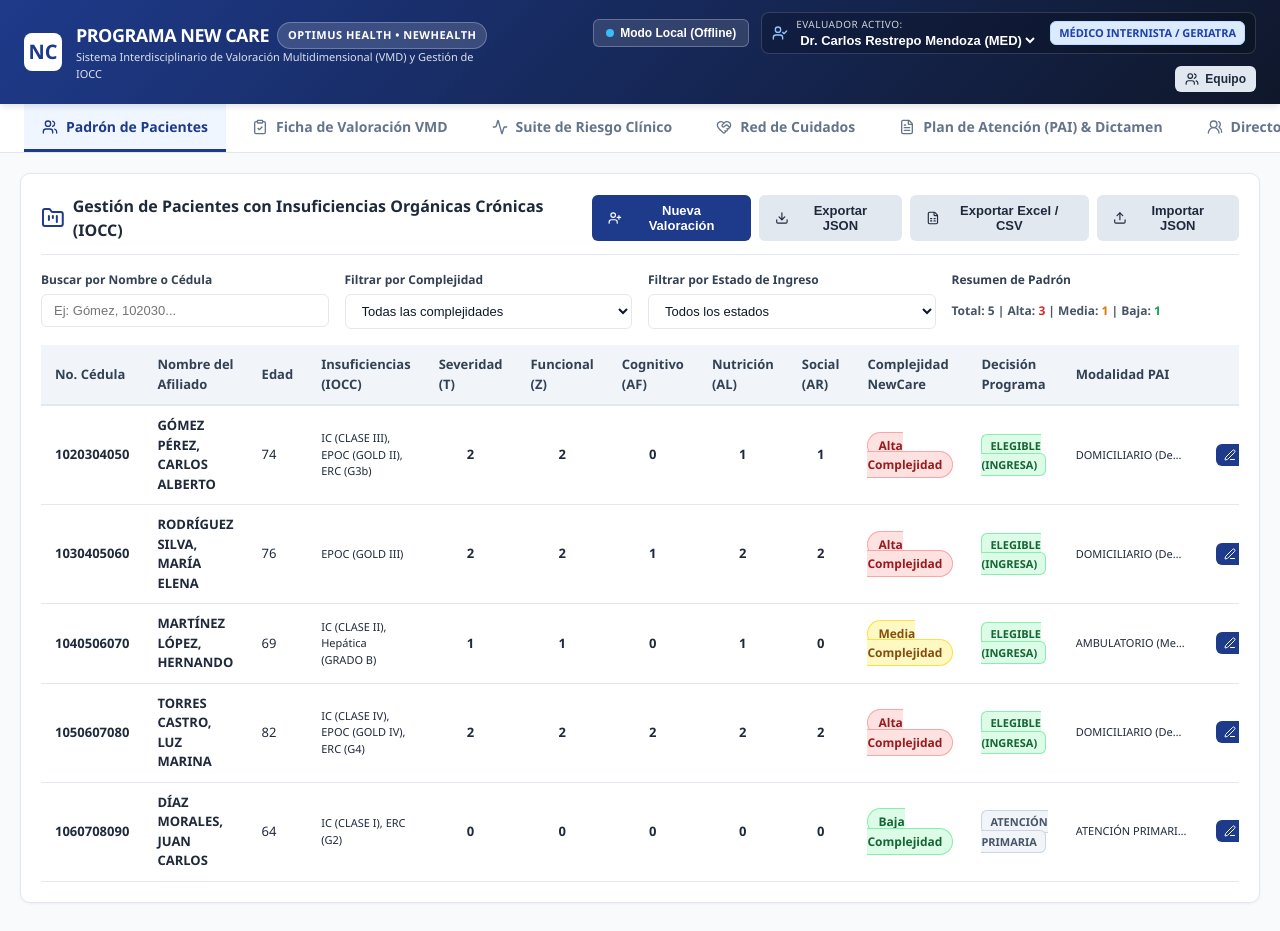
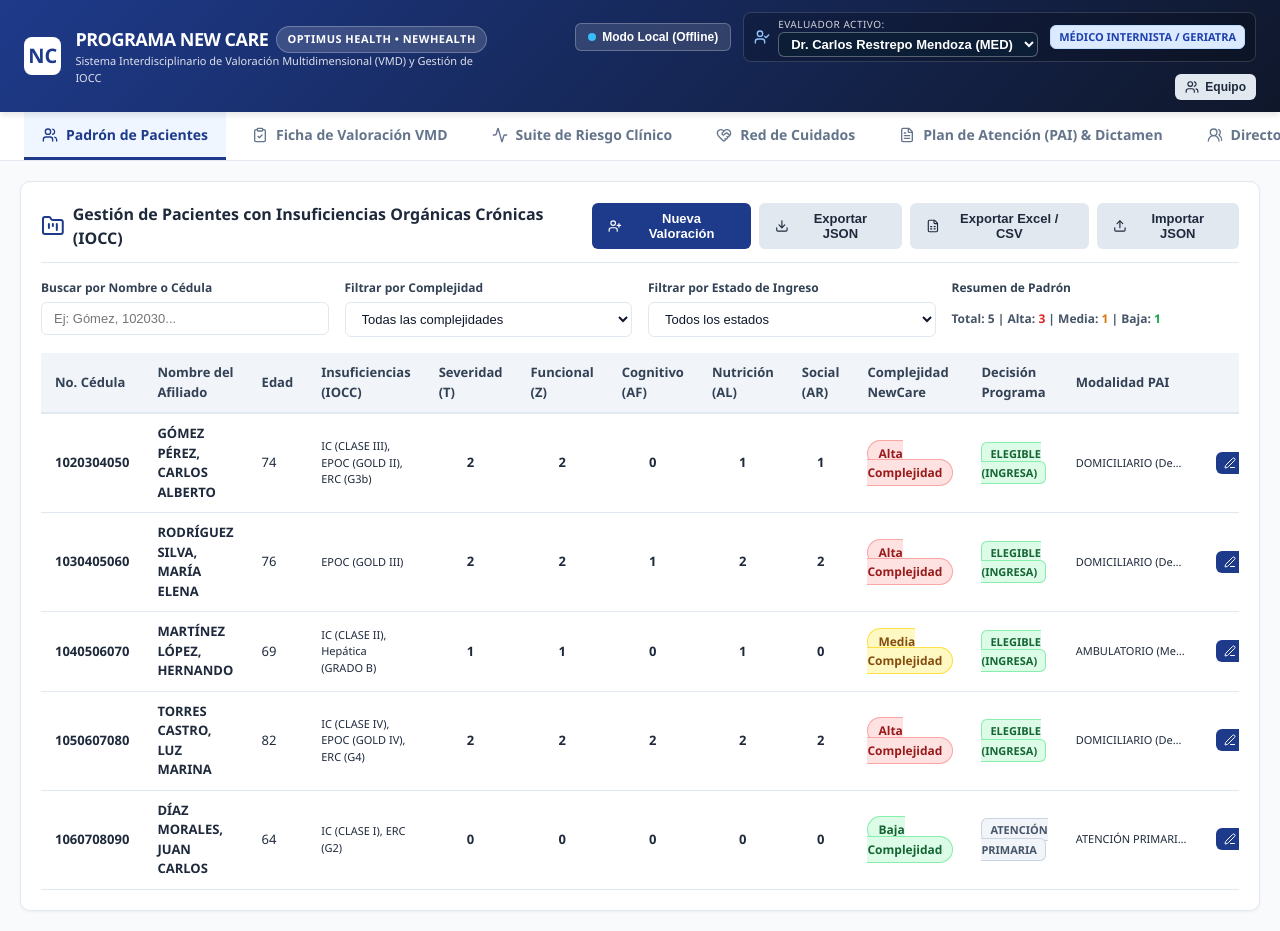
Before and after one commit to Inngeniar/optimus-newcare, a website: page Valoración Multidimensional(VMD)/WebApp_NewCare_VMD/index.html in a window 1280 px wide. Drawn offline with nearby package versions, Linux system fonts and the light colour scheme.

Commit message:
fix: alto contraste y fondo oscuro en opciones del selector de evaluador activo

```diff
--- a/Valoración Multidimensional(VMD)/WebApp_NewCare_VMD/app.js
+++ b/Valoración Multidimensional(VMD)/WebApp_NewCare_VMD/app.js
@@ -1740,6 +1740,8 @@
     const opt = document.createElement("option");
     opt.value = p.id;
     opt.textContent = `${p.nombre} (${p.rol})`;
+    opt.style.backgroundColor = "#0f172a";
+    opt.style.color = "#ffffff";
     sel.appendChild(opt);
   });
 
--- a/Valoración Multidimensional(VMD)/WebApp_NewCare_VMD/index.html
+++ b/Valoración Multidimensional(VMD)/WebApp_NewCare_VMD/index.html
@@ -40,7 +40,7 @@
         <i data-lucide="user-check" style="width: 16px; height: 16px; color: #93c5fd;"></i>
         <div style="display: flex; flex-direction: column;">
           <span style="font-size: 10px; text-transform: uppercase; letter-spacing: 0.5px; opacity: 0.8;">Evaluador Activo:</span>
-          <select id="active-evaluator-select" onchange="onEvaluatorChange(this.value)" style="background: transparent; color: #fff; border: none; font-size: 13px; font-weight: 700; cursor: pointer; outline: none; padding: 0;">
+          <select id="active-evaluator-select" onchange="onEvaluatorChange(this.value)">
             <!-- Populated by JS -->
           </select>
         </div>
--- a/Valoración Multidimensional(VMD)/WebApp_NewCare_VMD/styles.css
+++ b/Valoración Multidimensional(VMD)/WebApp_NewCare_VMD/styles.css
@@ -359,3 +359,32 @@
   .container { max-width: 100%; margin: 0; padding: 0; }
   .print-only { display: block !important; }
 }
+
+
+/* ========================================================================== */
+/* SELECTOR DE EVALUADOR ACTIVO (ALTO CONTRASTE) */
+/* ========================================================================== */
+#active-evaluator-select {
+  background-color: #0b1e36 !important;
+  color: #ffffff !important;
+  border: 1px solid rgba(255, 255, 255, 0.3) !important;
+  border-radius: 6px !important;
+  padding: 3px 8px !important;
+  font-size: 13px !important;
+  font-weight: 700 !important;
+  cursor: pointer !important;
+  outline: none !important;
+}
+
+#active-evaluator-select:focus {
+  border-color: #38bdf8 !important;
+  box-shadow: 0 0 0 2px rgba(56, 189, 248, 0.35) !important;
+}
+
+#active-evaluator-select option {
+  background-color: #0f172a !important;
+  color: #ffffff !important;
+  font-size: 13px !important;
+  font-weight: 600 !important;
+  padding: 8px 12px !important;
+}
```
